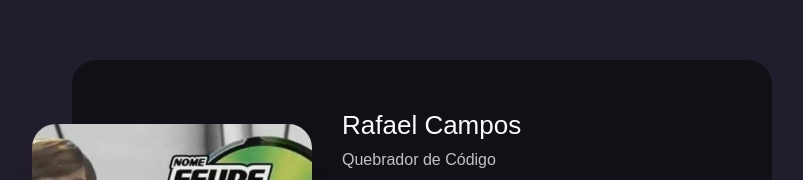
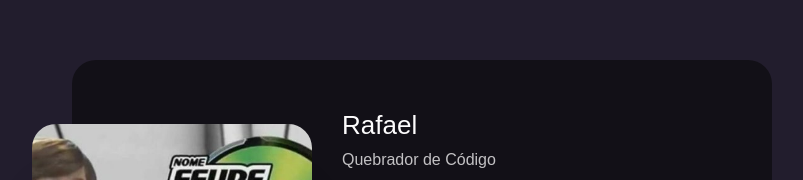
Before and after one commit to RCPcampos/convite, a plain HTML site: page index.html in a window 1280 px wide. Shown: the part 126-306 px from the top of the page, without its empty margins (218-1021 px from the left). Drawn offline with Linux system fonts and the light colour scheme.

Commit message:
Add files via upload

```diff
--- a/index.html
+++ b/index.html
@@ -13,7 +13,7 @@
         <img src="quebrador.jpg" alt="">
         <div>
 
-            <h2>Rafael Campos</h2>
+            <h2>Rafael</h2>
             <h3>Quebrador de Código</h3>
             <p>Nesta vida marota mais um ano ficou para trás, muito cuidado meninas, estou ficando rapaz</p>
             <p>Que tal um dia de sol e piscina pra comemorar meu aniversário? Vem, amiguinho(a)! Vai ser muito legal!</p>
```
